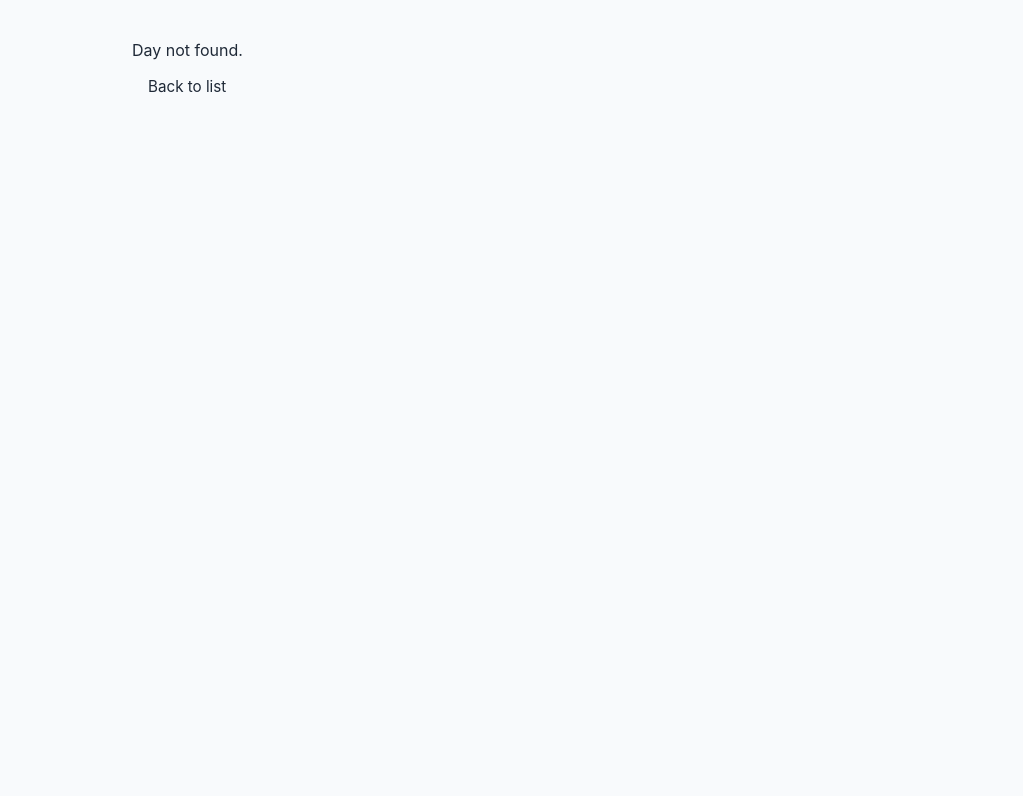
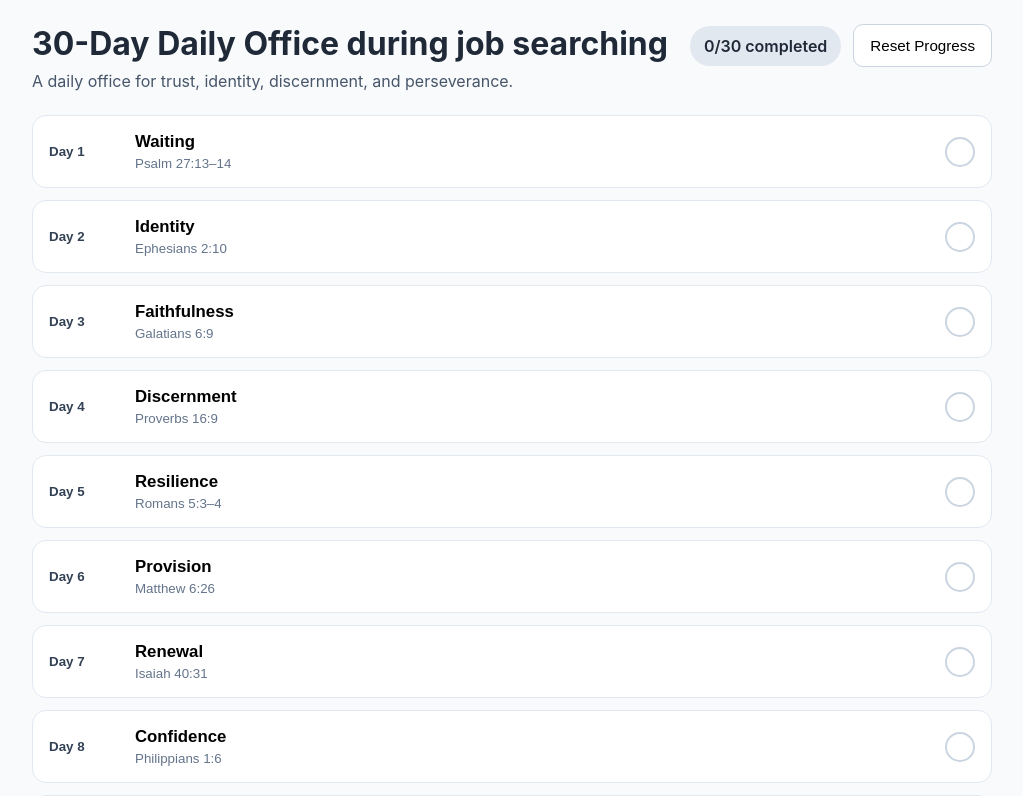
Before and after one commit to wilhk/dailyoffice, a React (Vite) app: page / in a window 1280 px wide. Before the commit this address had no page. Shown: the top 796 px of the page, without its empty margins (128-1151 px from the left). Built offline with nearby package versions, Linux system fonts and the light colour scheme.

Commit message:
Refactor ListingPage component and update logic

```diff
--- a/src/pages/ListingPage.jsx
+++ b/src/pages/ListingPage.jsx
@@ -1,72 +1,56 @@
-import { Link, useNavigate, useParams } from 'react-router-dom'
+import { Link, useNavigate } from 'react-router-dom'
 import { devotionalDays } from '../content'
-import { isDayComplete, markDayComplete } from '../storage'
-import { useState } from 'react'
+import { getProgress, getCompletedCount, resetProgress } from '../storage'
+import { useMemo, useState } from 'react'
 
-export default function DetailPage() {
-  const { dayId } = useParams()
+export default function ListingPage() {
   const navigate = useNavigate()
-  const day = devotionalDays.find((d) => String(d.day) === String(dayId))
-  const [completed, setCompleted] = useState(day ? isDayComplete(day.day) : false)
+  const [version, setVersion] = useState(0)
+  const progress = useMemo(() => getProgress(), [version])
+  const completed = getCompletedCount()
 
-  if (!day) {
-    return (
-      <div className="page">
-        <div className="container narrow">
-          <p>Day not found.</p>
-          <Link to="/" className="link-btn">Back to list</Link>
-        </div>
-      </div>
-    )
-  }
-
-  function handleFinish() {
-    markDayComplete(day.day)
-    setCompleted(true)
+  function handleReset() {
+    resetProgress()
+    setVersion(v => v + 1)
   }
 
   return (
     <div className="page">
-      <div className="container narrow">
-        <Link to="/" className="back-link">← Back</Link>
-        <article className="card">
-          <div className="eyebrow">Day {day.day}</div>
-          <h1>{day.title.replace(`Day ${day.day} — `, '')}</h1>
+      <div className="container">
+        <header className="header">
+          <div>
+            <h1>30-Day Daily Office during job searching</h1>
+            <p className="subtitle">A daily office for trust, identity, discernment, and perseverance.</p>
+          </div>
+          <div className="actions">
+            <div className="progress-pill">{completed}/{devotionalDays.length} completed</div>
+            <button className="secondary-btn" onClick={handleReset}>Reset Progress</button>
+          </div>
+        </header>
 
-          <section className="section">
-            <h2>Scripture</h2>
-            <p className="scripture-ref">{day.scripture}</p>
-            <p>{day.scriptureText}</p>
-          </section>
-
-          <section className="section">
-            <h2>Devotional</h2>
-            {day.devotional.split('\n\n').map((p, idx) => (
-              <p key={idx}>{p}</p>
-            ))}
-          </section>
-
-          <section className="section">
-            <h2>Questions</h2>
-            <ul>
-              {day.questions.map((q) => <li key={q}>{q}</li>)}
-            </ul>
-          </section>
-
-          <section className="section">
-            <h2>Reflection</h2>
-            <p>{day.reflection}</p>
-          </section>
-
-          <section className="section">
-            <h2>Prayer</h2>
-            <p>{day.prayer}</p>
-          </section>
-
-          <button className="primary-btn" onClick={handleFinish} disabled={completed}>
-            {completed ? 'Finished' : 'Mark as Finished'}
-          </button>
-        </article>
+        <div className="list">
+          {devotionalDays.map((day) => {
+            const complete = Boolean(progress[String(day.day)])
+            return (
+              <button
+                key={day.day}
+                className="list-item"
+                onClick={() => navigate(`/day/${day.day}`)}
+              >
+                <div className="list-main">
+                  <div className="day-num">Day {day.day}</div>
+                  <div>
+                    <div className="list-title">{day.title.replace(`Day ${day.day} — `, '')}</div>
+                    <div className="list-scripture">{day.scripture}</div>
+                  </div>
+                </div>
+                <div className={complete ? 'check complete' : 'check'} aria-label={complete ? 'completed' : 'not completed'}>
+                  {complete ? '✓' : ''}
+                </div>
+              </button>
+            )
+          })}
+        </div>
       </div>
     </div>
   )
```
